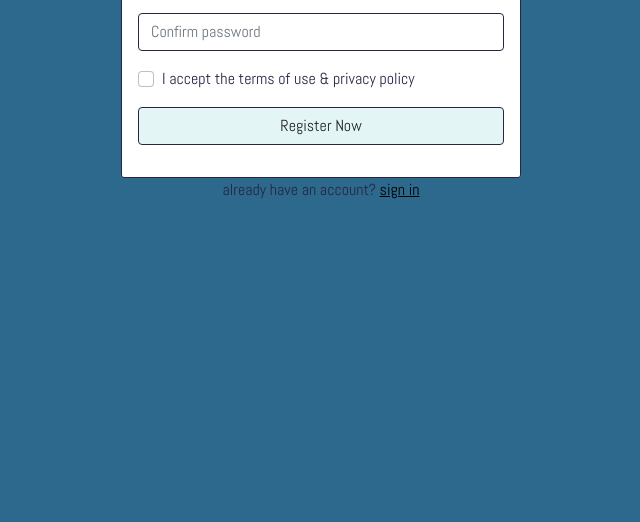
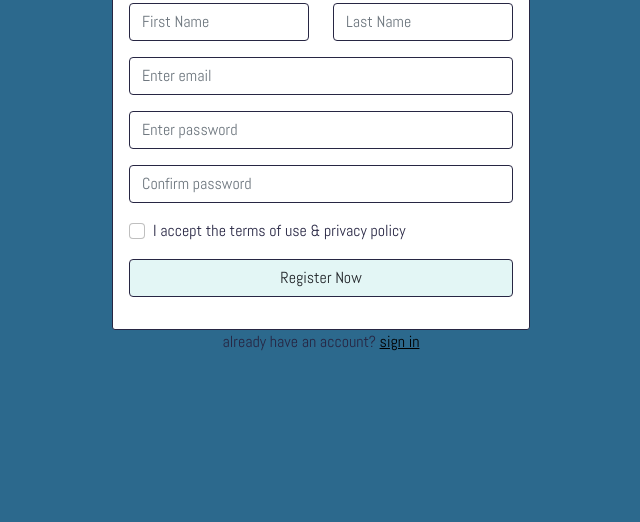
Before and after one commit to ZahraArjmand/reg-page, a plain HTML site: page index.html in a window 1280 px wide. Shown: the part 278-800 px from the top of the page, without its empty margins (319-959 px from the left). Drawn offline with nearby package versions, Linux system fonts and the light colour scheme.

Commit message:
modified:   index.html 	modified:   style.css

```diff
--- a/index.html
+++ b/index.html
@@ -45,12 +45,13 @@
 
             <!--</div>-->
             <!--</div>-->
+        </form>
+        <div>
+            <p>already have an account? <a href="# ">sign in</a></p>
+        </div>
+
+        <script src="script.js"></script>
     </div>
-    </form>
-    <p>already have an account? <a href="# ">sign in</a></p>
-
-    </div>
-    <script src="script.js"></script>
 </body>
 
 </html>
--- a/style.css
+++ b/style.css
@@ -7,17 +7,22 @@ body {
     font-family: mainFont;
     text-align: center;
     color: #272643;
-    background-color: #2c698d;
+    /*background-color: #2c698d;*/
 }
 
 .container-fluid {
     background-color: #2c698d;
     color: #272643;
+    height: 100vh;
+    display: flex;
+    justify-content: center;
+    align-items: center;
+    flex-direction: column;
 }
 
 .form-signup {
-    margin: 0 auto;
-    max-width: 400px;
+    /*margin: 0 auto;
+    max-width: 400px;*/
     border-radius: 3px;
     -webkit-border-radius: 3px;
     -moz-border-radius: 3px;
```
